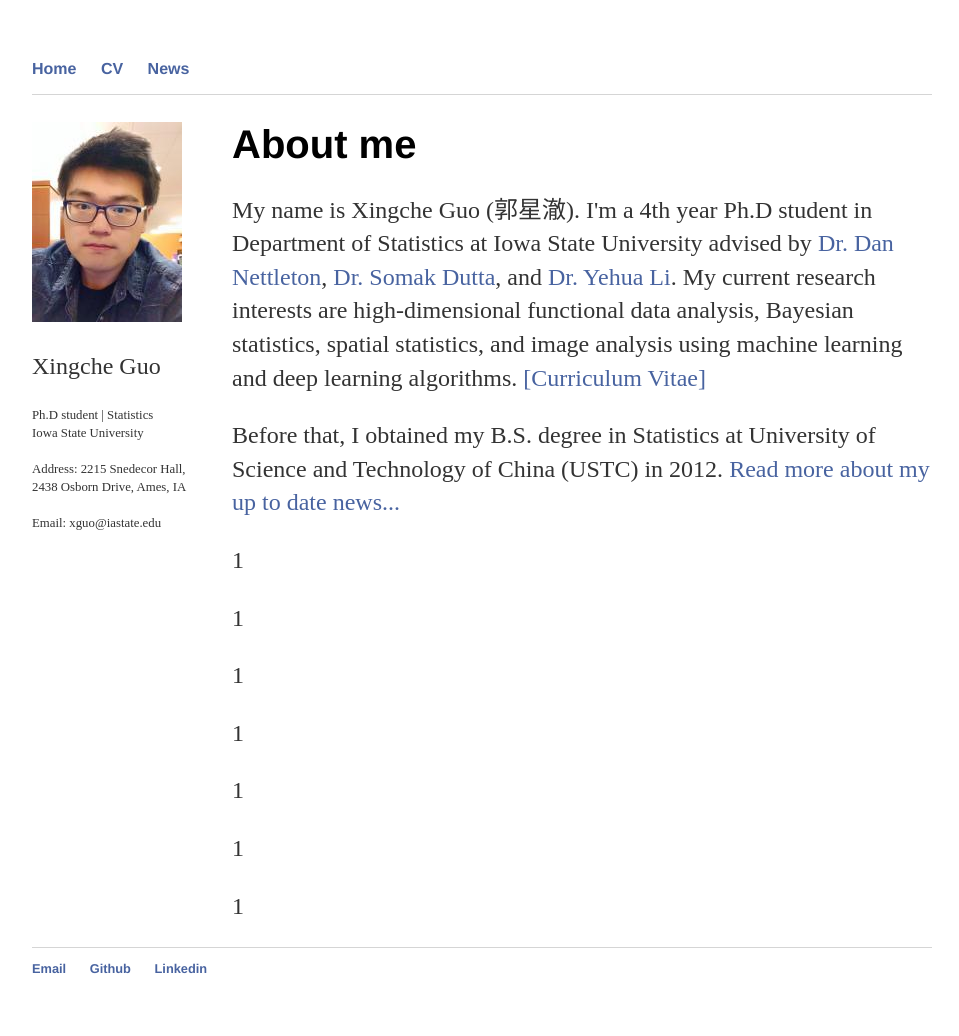
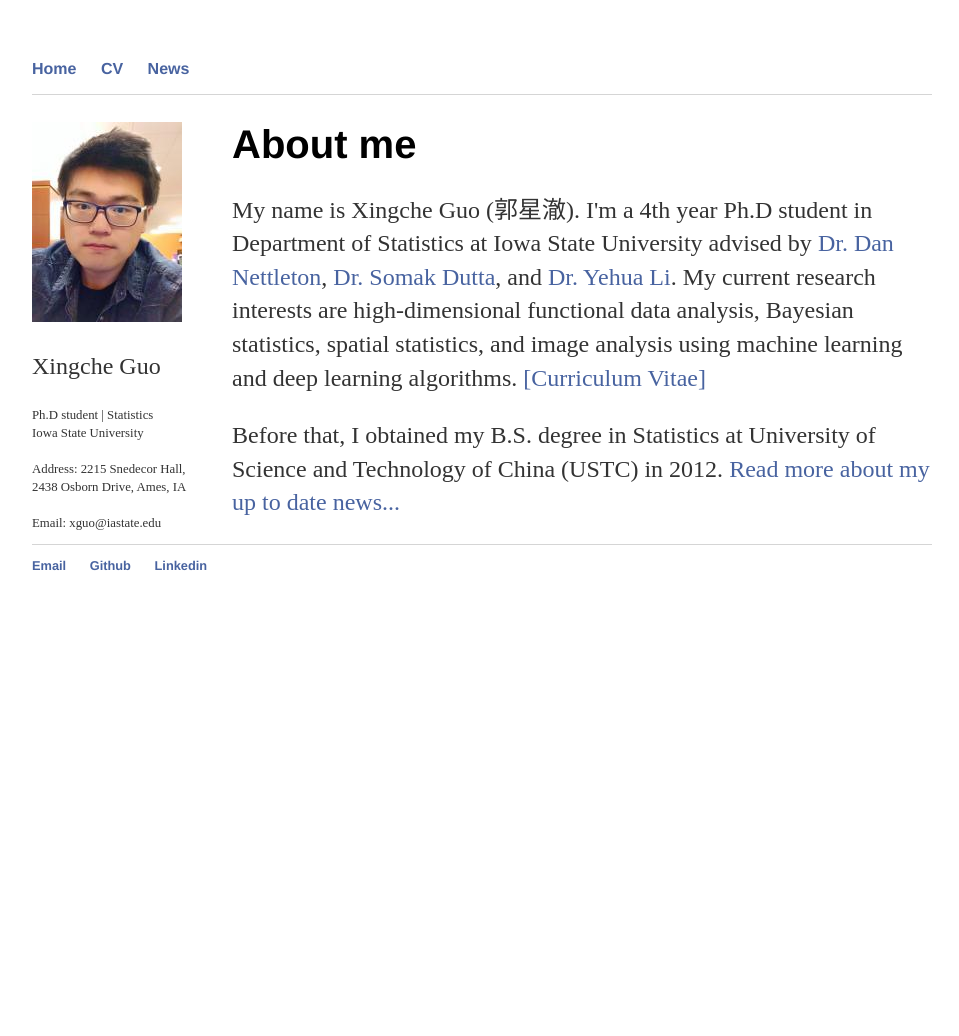
Before and after one commit to xingcheg/xingcheg.github.io, a Jekyll site: the page built from index.html, in a window 1280 px wide. Shown: the whole page, without its empty margins (158-1117 px from the left). Built offline with Jekyll 4.4.1, drawn with Linux system fonts in a browser that asks for light colours; after the commit the page ends 900 px from its top, so only the background shows below that.

Commit message:
Update index.html

```diff
--- a/index.html
+++ b/index.html
@@ -15,11 +15,4 @@ title: Xingche Guo
 	<p>Before that, I obtained my B.S. degree in Statistics at University of Science and Technology
 	   of China (USTC) in 2012.
 	   <a href="/news">Read more about my up to date news...</a></p>
-	<p>1</p>
-	<p>1</p>
-	<p>1</p>
-	<p>1</p>
-	<p>1</p>
-	<p>1</p>
-	<p>1</p>
 </div><!-- /.blurb -->
```
